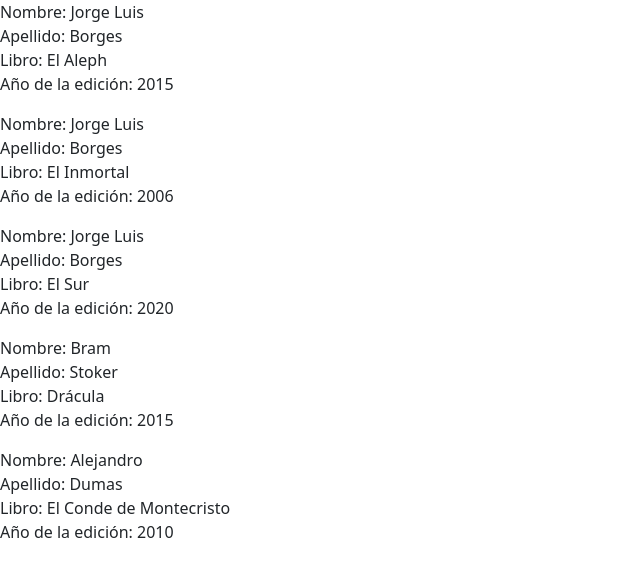
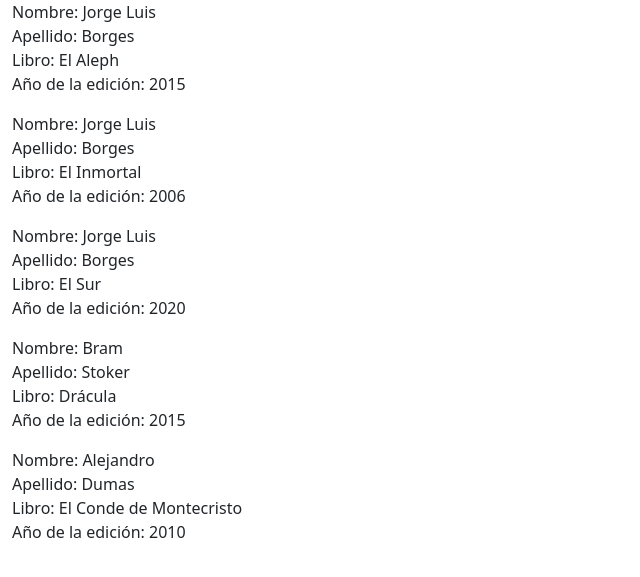
Before and after one commit to force4r/Biblioteca_G11_C23317, a Django app: page /sistema_biblioteca/catalogo/ in a window 1280 px wide. Shown: the part 56-633 px from the top of the page, without its empty margins (0-640 px from the left). Run offline with Django 4.2, Linux system fonts and the light colour scheme.

Commit message:
Modificación catálogo

```diff
--- a/biblioteca/sistema_biblioteca/templates/sistema_biblioteca/catalogo.html
+++ b/biblioteca/sistema_biblioteca/templates/sistema_biblioteca/catalogo.html
@@ -41,14 +41,35 @@
 </header>
     <main>
         <section>
-
             {% for item in cat_lista %}
                 <article>
-                    <p>Nombre: {{item.nombre_autor}}<br>
+                    <div class="container-fluid">
+                        <div class="row">
+                            <div class="col-md-12">
+                                <ul class="list-unstyled">
+                                    <li class="list-item">
+                                        Nombre: {{item.nombre_autor}}
+                                    </li>
+                                    <li class="list-item">
+                                        Apellido: {{item.apellido_autor}}
+                                    </li>
+                                    <li class="list-item">
+                                        Libro: {{item.nombre_libro}}
+                                    </li>
+                                    <li class="list-item">
+                                        Año de la edición: {{item.año_edicion}}
+                                    </li>
+
+                                </ul>
+                            </div>
+                        </div>
+                    </div>
+
+                    <!-- <p>Nombre: {{item.nombre_autor}}<br>
                     Apellido: {{item.apellido_autor}}<br>
                     Libro: {{item.nombre_libro}}<br>
                     Año de la edición: {{item.año_edicion}}
-                </p>
+                </p> -->
 
                 </article>
             {% endfor %}
```
